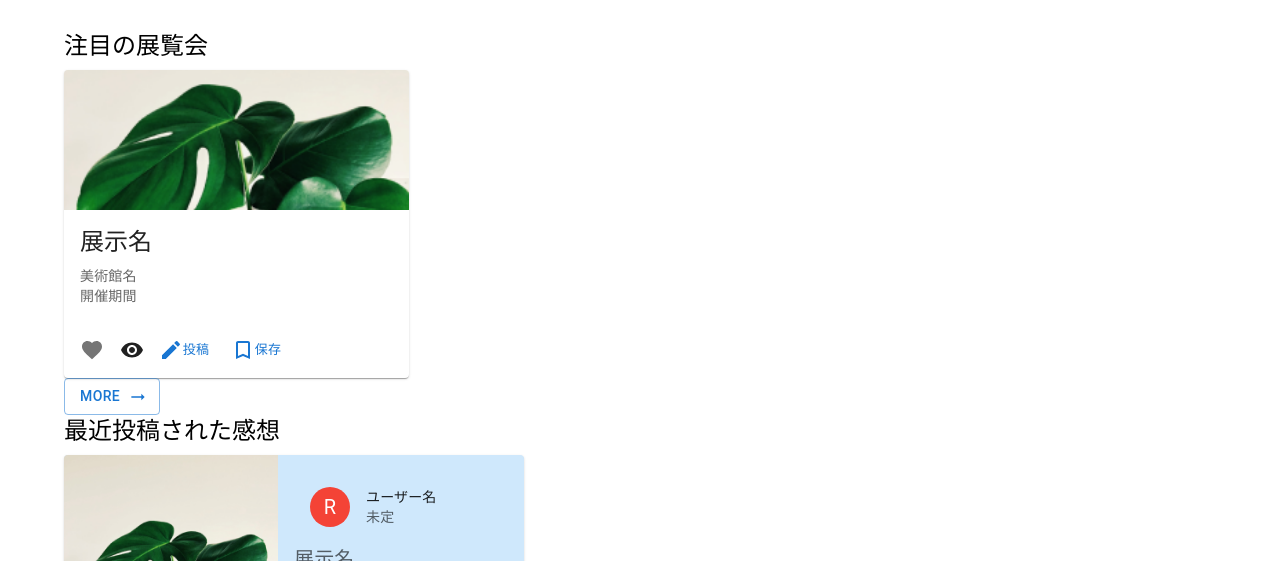
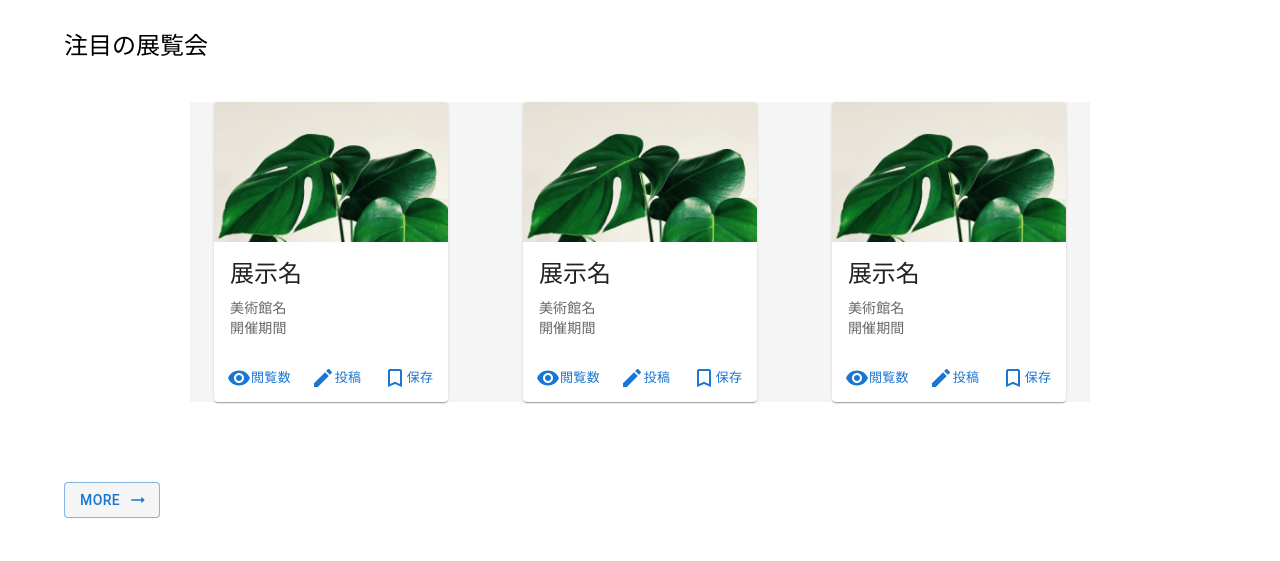
Before and after one commit to monstera3/ato, a React (Create React App) app: page / in a window 1280 px wide. Shown: the part 239-800 px from the top of the page. Built offline with nearby package versions, Linux system fonts and the light colour scheme; no server answers.

Commit message:
style: add ExhibitionCard.tsx

```diff
--- /dev/null
+++ b/src/components/page/ExhibitionCard.tsx
@@ -0,0 +1,47 @@
+import {
+  Button, Card,
+  CardActionArea,
+  CardActions,
+  CardContent,
+  CardMedia,
+  Typography
+} from '@mui/material';
+import sampleImg from '../../assets/images/sample1.png';
+import RemoveRedEyeIcon from '@mui/icons-material/RemoveRedEye';
+import CreateIcon from '@mui/icons-material/Create';
+import BookmarkBorderIcon from '@mui/icons-material/BookmarkBorder';
+import React from 'react';
+
+
+export const ExhibitionCard = () => {
+  return(
+    <div>
+      <Card sx={{ maxWidth: 345 }}>
+        <CardActionArea>
+          <CardMedia
+            component="img"
+            height="140"
+            image={sampleImg}
+            alt="green iguana"
+          />
+          <CardContent>
+            <Typography gutterBottom variant="h5" component="div">
+              展示名
+            </Typography>
+            <Typography variant="body2" color="text.secondary">
+              美術館名
+            </Typography>
+            <Typography variant="body2" color="text.secondary">
+              開催期間
+            </Typography>
+          </CardContent>
+        </CardActionArea>
+        <CardActions>
+          <Button size="small"><RemoveRedEyeIcon/>閲覧数</Button>
+          <Button size="small"><CreateIcon/>投稿</Button>
+          <Button size="small"><BookmarkBorderIcon/>保存</Button>
+        </CardActions>
+      </Card>
+    </div>
+  );
+}
--- a/src/components/page/FeaturedExhibition.tsx
+++ b/src/components/page/FeaturedExhibition.tsx
@@ -1,19 +1,11 @@
 import React from 'react';
-import sampleImg from '../../assets/images/sample1.png'
 import {
   Button,
-  Card, CardActionArea,
-  CardActions,
-  CardContent,
-  CardMedia,
-  Container, IconButton,
+  Container,
   Typography
 } from '@mui/material';
-import FavoriteIcon from '@mui/icons-material/Favorite';
-import BookmarkBorderIcon from '@mui/icons-material/BookmarkBorder';
-import RemoveRedEyeIcon from '@mui/icons-material/RemoveRedEye';
-import CreateIcon from '@mui/icons-material/Create';
 import ArrowRightAltIcon from '@mui/icons-material/ArrowRightAlt';
+import { ExhibitionCard } from './ExhibitionCard';
 
 
 export const FeaturedExhibition=()=> {
@@ -25,37 +17,19 @@ export const FeaturedExhibition=()=> {
         <Typography gutterBottom variant="h5" component="div">
           注目の展覧会
         </Typography>
-        <Card sx={{ maxWidth: 345 }}>
-          <CardActionArea>
-          <CardMedia
-            component="img"
-            height="140"
-            image={sampleImg}
-            alt="green iguana"
-          />
-          <CardContent>
-            <Typography gutterBottom variant="h5" component="div">
-              展示名
-            </Typography>
-            <Typography variant="body2" color="text.secondary">
-              美術館名
-            </Typography>
-            <Typography variant="body2" color="text.secondary">
-              開催期間
-            </Typography>
-          </CardContent>
-            </CardActionArea>
-          <CardActions>
-            <IconButton aria-label="add to favorites">
-              <FavoriteIcon />
-
-            </IconButton>
-            <RemoveRedEyeIcon/>
-            <Button size="small"><CreateIcon/>投稿</Button>
-            <Button size="small"><BookmarkBorderIcon/>保存</Button>
-          </CardActions>
-        </Card>
-        <Button variant="outlined" endIcon={<ArrowRightAltIcon />}>
+        <Container
+          maxWidth="md"
+          sx={{ my: 5,backgroundColor: '#f5f5f5',display: 'flex',
+            alignItems: 'center',
+            justifyContent: 'space-between'}}>
+        <ExhibitionCard />
+        <ExhibitionCard />
+        <ExhibitionCard />
+        </Container>
+        <Button
+          sx={{ my: 5,backgroundColor: '#f5f5f5'
+            }}
+          variant="outlined" endIcon={<ArrowRightAltIcon />}>
           more
         </Button>
       </Container>
```
